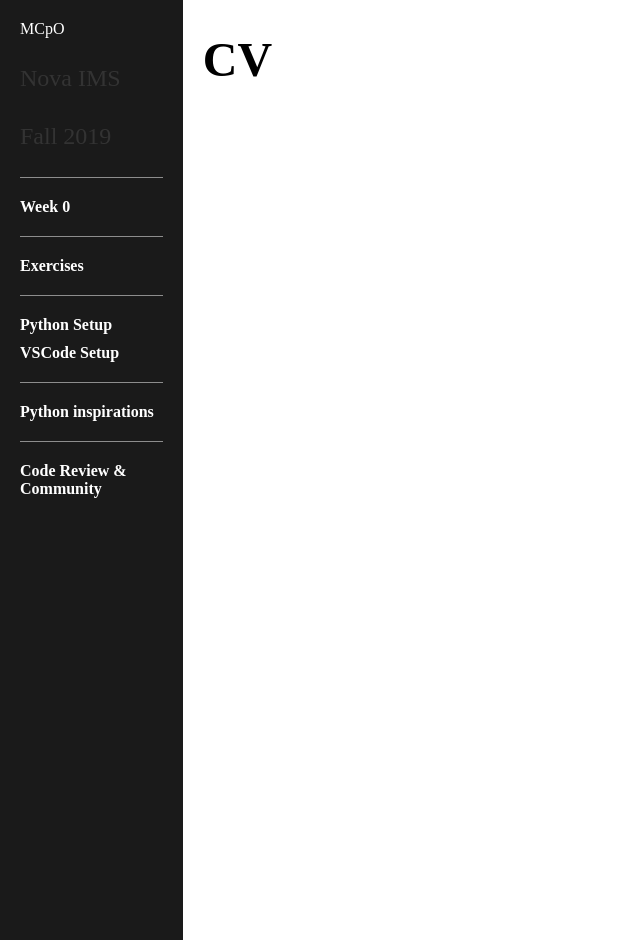
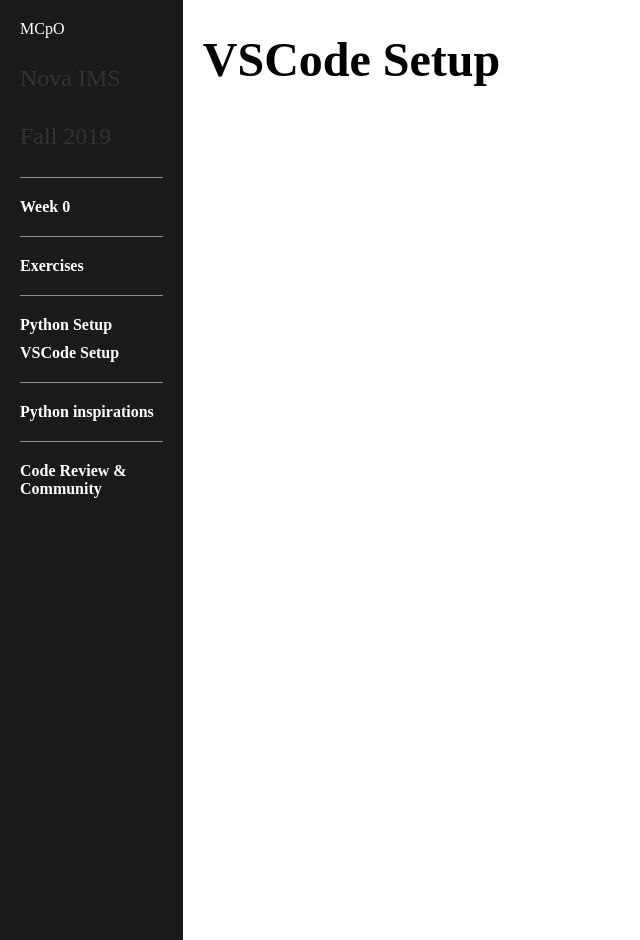
Before and after one commit to mcpo19/mcpo19_backup, a Jekyll site: the page built from vscodesetup/index.html, in a window 1280 px wide. Shown: the whole page, without its empty margins (0-640 px from the left). Built offline with Jekyll 4.4.1, drawn with Linux system fonts in a browser that asks for light colours.

Commit message:
Update and rename cv/index.html to vscodesetup/index.html

```diff
--- a/cv/index.html
+++ b/vscodesetup/index.html
@@ -1,5 +1,4 @@
 ---
 layout: default
 ---
-
-  <h1>CV</h1>
+<h1>VSCode Setup</h1>
```
